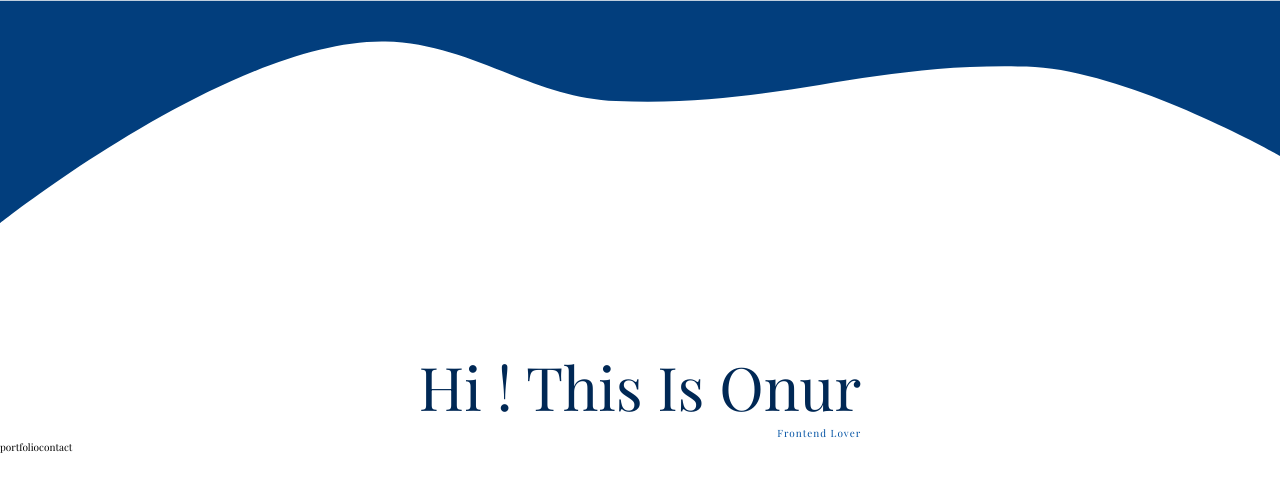
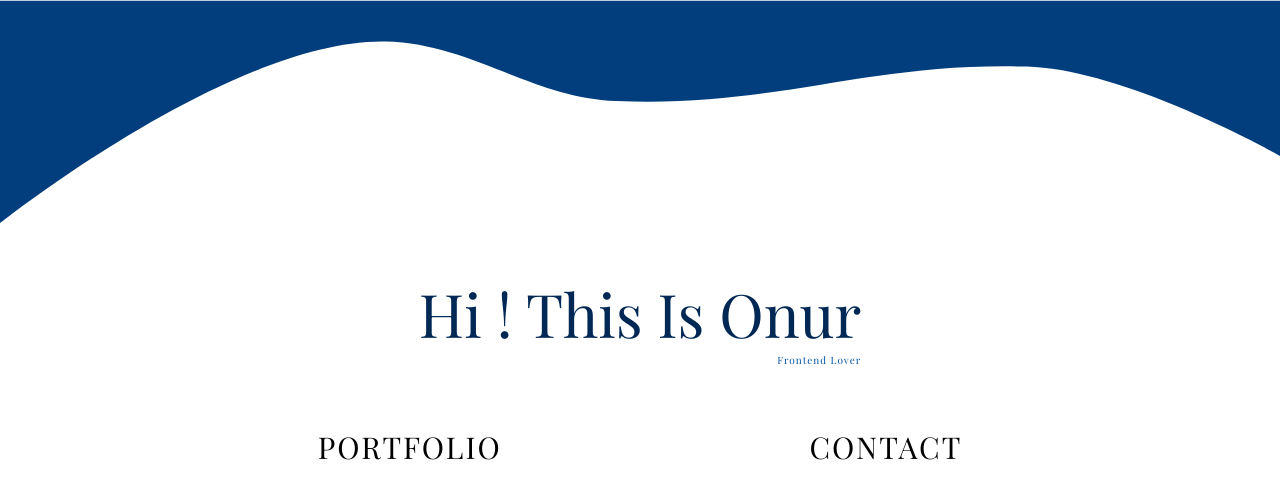
Before and after one commit to noiqum/portfoli_v2, a Next.js app: page / in a window 1280 px wide. Shown: the top 498 px of the page. Built offline with nearby package versions, Linux system fonts and the light colour scheme.

Commit message:
homapage links section styled

```diff
--- a/css/index.module.scss
+++ b/css/index.module.scss
@@ -43,5 +43,17 @@
   &_links {
     width: 100%;
     display: flex;
+    height: 20vh;
+    justify-content: space-evenly;
+    align-items: center;
+    padding: 1rem;
+    @media screen and (max-width: 600px) {
+      flex-direction: column;
+    }
+    & a {
+      font-size: 3rem;
+      text-transform: uppercase;
+      letter-spacing: 2px;
+    }
   }
 }
```
Also changed, not shown: css/portfolio.module.scss (+5 -2 lines).
